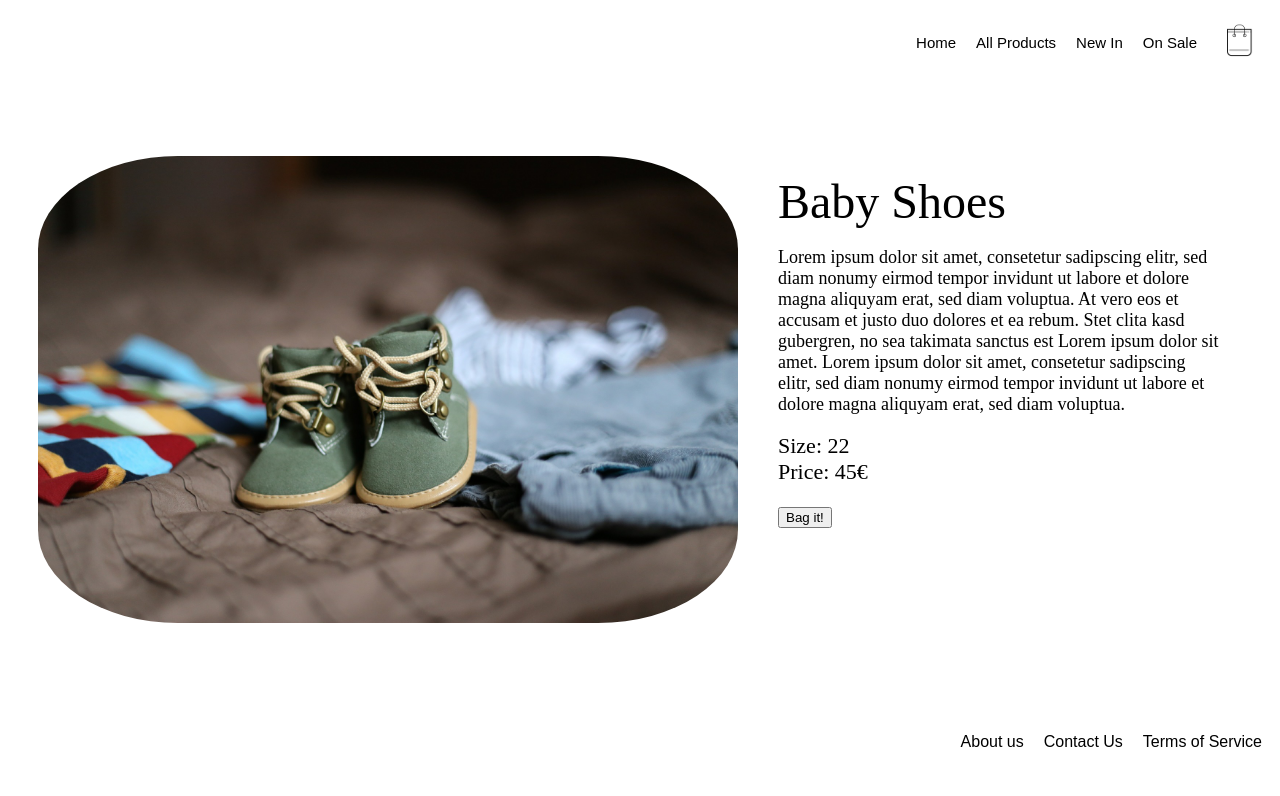
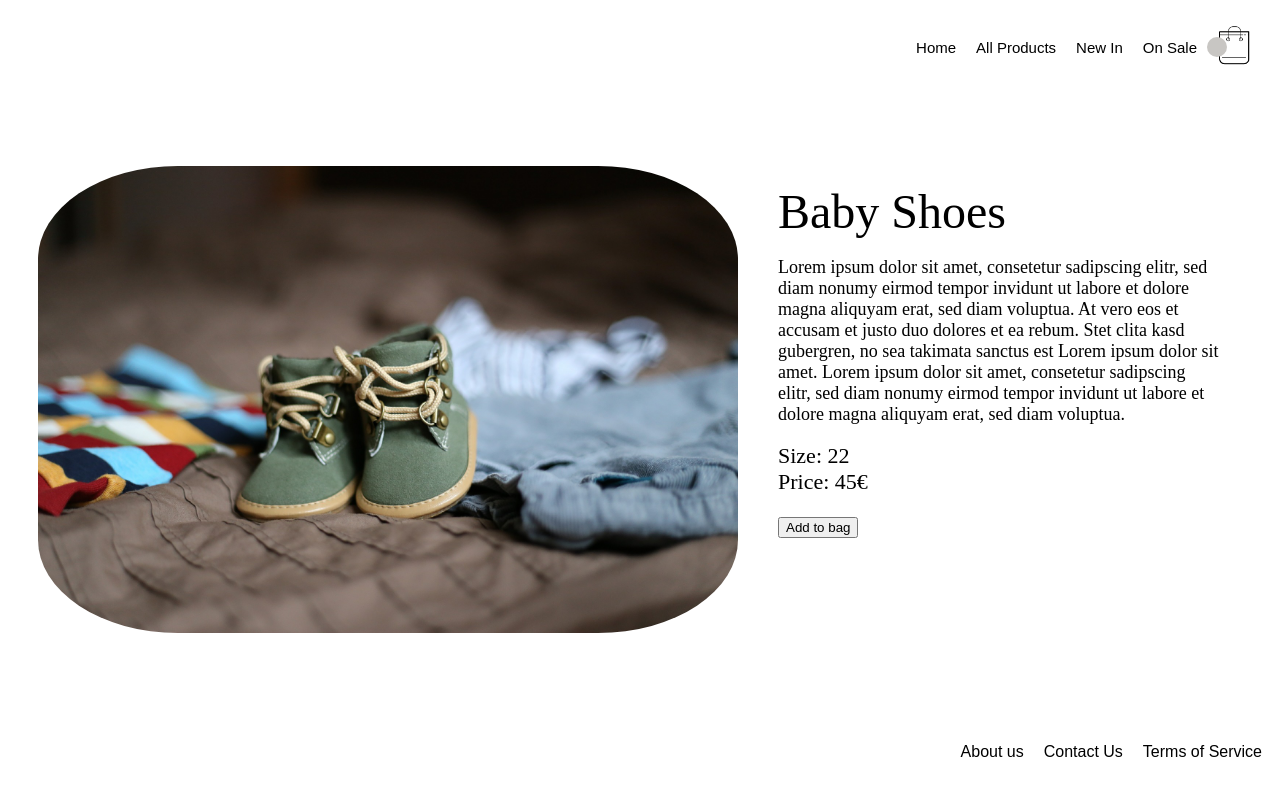
Before and after one commit to hedi-far/next-js-e-commerce-store, a Next.js app: page /shoes/1 in a window 1280 px wide. Shown: the top 796 px of the page. Built offline with nearby package versions, Linux system fonts and the light colour scheme.

Commit message:
Add cookie

```diff
--- /dev/null
+++ b/components/Button.js
@@ -0,0 +1,42 @@
+import { useState, useEffect } from 'react';
+import Cookie from 'js-cookie';
+
+export default function Button(props) {
+  //set state for shoppingBag array
+  const [shoppingBag, setShoppingBag] = useState([]);
+  const [numberofItems, setNumberofItems] = useState();
+
+  //set cookie for shopping bag
+  useEffect(() => {
+    Cookie.set('shoppingBag', JSON.stringify(shoppingBag));
+  }, [shoppingBag]);
+
+  //set cookie with number of shopping bag items
+  useEffect(() => {
+    Cookie.set('numberofItems', JSON.stringify(numberofItems));
+  }, [numberofItems]);
+
+  console.log(shoppingBag);
+  console.log(numberofItems);
+
+  //When 'Add to bag' button is clicked:
+  const handleAddtoBag = (name, image, size, price) => {
+    //creating new array newshoppingBag by adding incoming values to array "shoppingBag" (=inital state)
+    const newShoppingBag = shoppingBag.concat({ name, image, size, price });
+
+    setShoppingBag(newShoppingBag);
+
+    //number of Items in the shopping bag
+    setNumberofItems(newShoppingBag.length);
+  };
+
+  return (
+    <button
+      onClick={(item) =>
+        handleAddtoBag(props.image, props.name, props.size, props.price)
+      }
+    >
+      Add to bag
+    </button>
+  );
+}
--- a/components/Header.js
+++ b/components/Header.js
@@ -1,6 +1,7 @@
 /** @jsx jsx */
 import { jsx, css } from '@emotion/core';
 import Link from 'next/link';
+import Cookies from 'js-cookie';
 
 const header = css`
   display: flex;
@@ -11,7 +12,7 @@ const header = css`
 `;
 
 const icon = css`
-  height: 45px;
+  height: 55px;
 `;
 
 const a = css`
@@ -21,7 +22,19 @@ const a = css`
   cursor: pointer;
 `;
 
-export default function Header() {
+const cartitems = css`
+  text-align: center;
+  height: 20px;
+  width: 20px;
+  background-color: #c8c6c3;
+  border-radius: 100%;
+  z-index: 2;
+  margin-right: -30px;
+`;
+
+export default function Header(props) {
+  //gets info for shopping cart
+  const numberofItems = Cookies.get('numberofItems');
   return (
     <header css={header}>
       <Link href="/">
@@ -36,6 +49,8 @@ export default function Header() {
       <Link href="/">
         <a css={a}>On Sale</a>
       </Link>
+
+      <span css={cartitems}>{numberofItems}</span>
       <Link href="/shopping-bag">
         <a css={a}>
           <img
--- a/components/Layout.js
+++ b/components/Layout.js
@@ -3,6 +3,7 @@ import Header from './Header';
 import Footer from './Footer';
 /** @jsx jsx */
 import { jsx } from '@emotion/core';
+// import { numberofItems } from './Button.js';
 
 export default function Layout(props) {
   return (
--- a/package.json
+++ b/package.json
@@ -9,11 +9,13 @@
   },
   "dependencies": {
     "@emotion/core": "^10.0.35",
+    "js-cookie": "^2.2.1",
     "next": "9.5.3",
     "react": "16.13.1",
     "react-dom": "16.13.1"
   },
   "devDependencies": {
+    "@types/js-cookie": "^2.2.6",
     "@types/react": "16.8.24",
     "@types/react-dom": "16.0.5",
     "@typescript-eslint/eslint-plugin": "4.2.0",
--- a/pages/check-out.js
+++ b/pages/check-out.js
@@ -17,6 +17,7 @@ const container = css`
 
 const form = css`
   margin-right: 20px;
+  width: 400px;
 `;
 
 const title = css`
@@ -117,7 +118,7 @@ export default function CheckOut() {
             <br />
             <label>
               <input type="checkbox" checked="checked" name="sameadr" />
-              Shipping address same as billing
+              Shipping address same as billing address.
               <br />
             </label>
           </form>
--- a/pages/shoes/[id].js
+++ b/pages/shoes/[id].js
@@ -3,6 +3,7 @@ import Layout from '../../components/Layout';
 import Head from 'next/head';
 /** @jsx jsx */
 import { jsx, css } from '@emotion/core';
+import Button from '../../components/Button';
 
 const img = css`
   width: 700px;
@@ -30,9 +31,9 @@ const ul = css`
   list-style-type: none;
 `;
 
-const name = css`
+const shoename = css`
 font-size: 48px;
-& ul
+&ul
 `;
 
 export default function Shoe(props) {
@@ -54,14 +55,20 @@ export default function Shoe(props) {
         <img css={img} src={shoe.image} alt={shoe.name}></img>
 
         <ul css={ul}>
-          <li css={name}>{shoe.name}</li>
+          <li css={shoename}>{shoe.name}</li>
           <p>
             <li css={description}>{shoe.description}</li>
           </p>
           <li css={info2}>Size: {shoe.size}</li>
           <li css={info2}>Price: {shoe.price}€</li>
           <br />
-          <button>Bag it!</button>
+
+          <Button
+            image={shoe.image}
+            name={shoe.name}
+            size={shoe.size}
+            price={shoe.price}
+          />
         </ul>
       </div>
     </Layout>
--- a/pages/shopping-bag.js
+++ b/pages/shopping-bag.js
@@ -3,7 +3,7 @@ import Link from 'next/link';
 import Layout from '../components/Layout';
 /** @jsx jsx */
 import { jsx, css } from '@emotion/core';
-import { shoes } from '../database';
+// import { shoes } from '../database';
 
 const white = css`
   background-color: #ffffff !important;
@@ -61,7 +61,7 @@ export default function CheckOut() {
                   <th>Prize</th>
                   <th></th>
                 </tr>
-                {shoes.map((shoe) => (
+                {shoppingBag.map((shoe) => (
                   <tr key={shoe.id}>
                     <td>
                       <img css={tinyImg} src={`${shoe.image}`} alt="shoe"></img>
```
Also changed, not shown: 1 other file (tests, documents, lock files or other folders).
